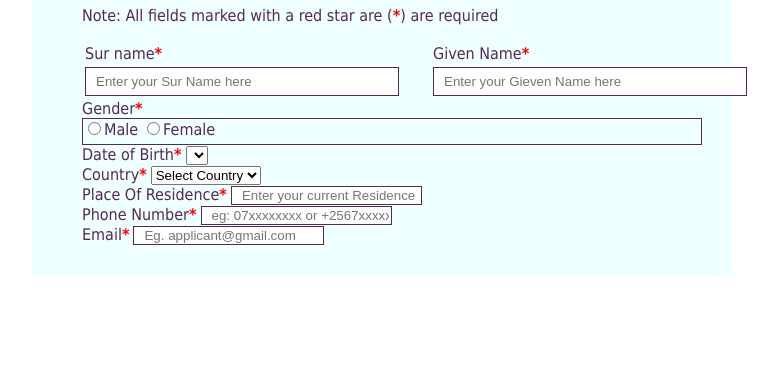
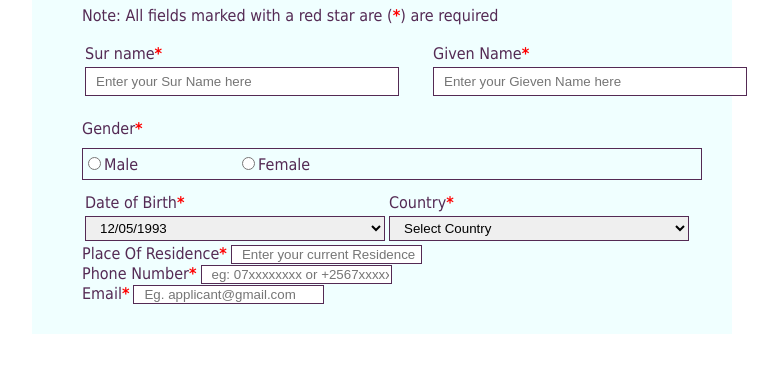
Before and after one commit to chrisopiyo/Refactory-Catalyst002-Final-Assessment, a plain HTML site: page ShadrackBazatsinda/student_data_entery_form.html in a window 1280 px wide. Shown: the part 126-498 px from the top of the page, without its empty margins (258-1036 px from the left). Drawn offline with Linux system fonts and the light colour scheme.

Commit message:
this commit deals with styling date of birth and country

```diff
--- a/ShadrackBazatsinda/student_data_entery_form.html
+++ b/ShadrackBazatsinda/student_data_entery_form.html
@@ -30,7 +30,7 @@
                 </div>
 <!-- div holding the gender radio buttons  -->
                 <div>
-                    <div> <label for="gender">Gender<b style="color: red;">*</b></label></div>
+                    <div class="gender"> <label for="gender">Gender<b style="color: red;">*</b></label></div>
 
                     <div class="genD">
                         <input type="radio" name="male" id="male" value=""><label for="male">Male</label>
@@ -38,27 +38,43 @@
                     </div>
                 </div>
 <!-- this div holds fields for date of birth and country -->
-                <div>
+                <div class="dated">
+                    <table>
+                        <tr>
+                            <td><label for="dob">Date of Birth<b style="color: red;">*</b></label></td>
+                            <td><label for="country">Country<b style="color: red;">*</b></label></td>
+                        </tr>
+                        <tr>
+                            <td> <select name="dob" id="dob">
+                                <option value="">12/05/1993</option>
+                                <option value="">12/05/1993</option>
+                                <option value="">12/05/1993</option>
+                                <option value="">12/05/1993</option>
+                                <option value="">12/05/1993</option>
+                            </select></td>
+                            <td><select name="country" id="country">
+                                    <option value="" selected>Select Country</option>
+                                    <option value="">Uganda</option>
+                                    <option value="">Kenya</option>
+                                    <option value="">Tanzania</option>
+                                    <option value="">Rwanda</option>
+                                    <option value="">Burundi</option>
+                                    <option value="">South Sudan</option>
+                                    <option value="">Congo</option>
+
+                                </select></td>
+                        </tr>
+                    </table>
                     <div>
-                        <label for="dob">Date of Birth<b style="color: red;">*</b></label>
-                        <select name="dob" id="dob">
+
+
 
                         </select>
                     </div>
 <!-- creating a selection for the countries -->
                     <div>
-                        <label for="country">Country<b style="color: red;">*</b></label>
-                        <select name="country" id="country">
-                            <option value="" selected>Select Country</option>
-                            <option value="">Uganda</option>
-                            <option value="">Kenya</option>
-                            <option value="">Tanzania</option>
-                            <option value="">Rwanda</option>
-                            <option value="">Burundi</option>
-                            <option value="">South Sudan</option>
-                            <option value="">Congo</option>
 
-                        </select>
+
                     </div>
                 </div>
 <!-- creating a div for both place of residence and Phone Number -->
--- a/ShadrackBazatsinda/student_data_entry.css
+++ b/ShadrackBazatsinda/student_data_entry.css
@@ -2,6 +2,8 @@ body{
     margin: 0px;
 
 }
+
+
 .container{
     width: 50%;
     margin: 15px auto;
@@ -9,47 +11,86 @@ body{
     padding: 30px;
 }
 
+
 .topD{
     width: 100%;
     height: 50px;
     background-color: #542a54;
 }
 
+
 h1{
     color: #ffffff;
     font-family: Tahoma, Arial, sans-serif;
     padding-left: 20px;
 }
+
+
 p{
     padding-left: 20px;
     color: #542a54;
     font-family: Tahoma, Arial, sans-serif;
 }
+
+
 .formD{
     margin-left: 20px;
 }
+
+
 label{
     color: #542a54;
     font-family: Tahoma, Arial, sans-serif;
 }
 
+
 input{
     border: 1px solid #542a54;
     padding-left: 10px;
 }
+
+
 .genD{
     border: 1px solid #542a54;
     height: 25px;
+    margin-top: 10px;
+    padding-top: 5px;
 }
+
+
 #surname{
     width: 300px;
     height: 25px;
 }
+
+
 #givename{
     width: 300px;
     height: 25px;
     margin-left: 30px;
 }
+
+
 #given{
     margin-left: 30px;
 }
+
+.gender{
+    margin-top: 20px;
+}
+
+#female{
+    margin-left: 100px;
+}
+
+.dated{
+    margin-top: 10px;
+}
+
+
+select{
+    width: 300px;
+    height: 25px;
+    border: 1px solid #542a54;
+    padding-left: 10px;
+}
```
